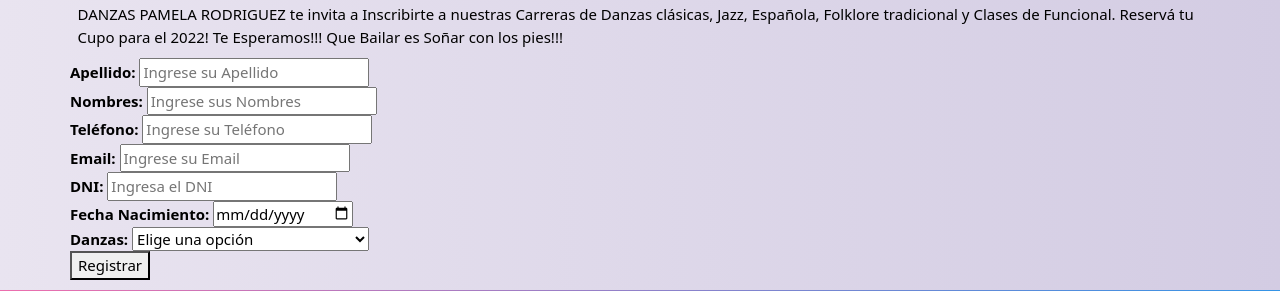
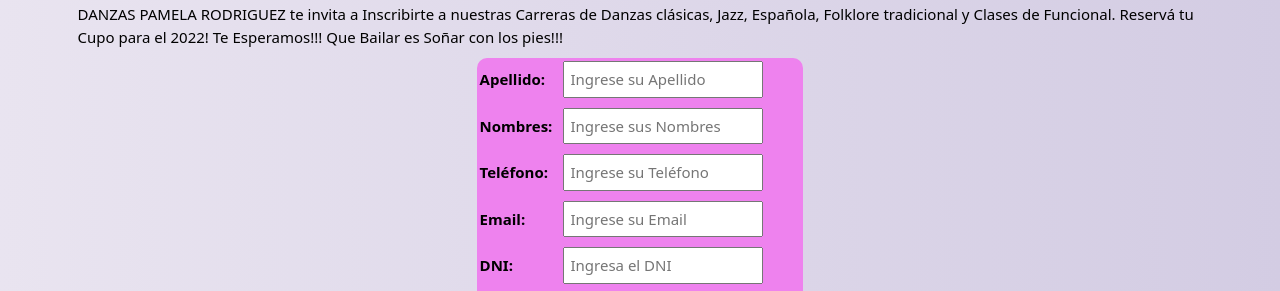
Before and after one commit to lucasmemox/danzasPamelaRodriguez, a website: page paginas/inscripciones.html in a window 1280 px wide. Shown: the part 415-706 px from the top of the page. Drawn offline with nearby package versions, Linux system fonts and the light colour scheme.

Commit message:
agrego estilo al form de html inscripcion

```diff
--- a/css/maquetado.css
+++ b/css/maquetado.css
@@ -677,6 +677,66 @@ body {
   align-self: center;
 }
 
+.div-form-inscripcion {
+  width: 300%;
+  /* Sin ancho no puedo centrar el formulario */
+  max-width: 600px;
+  /* Máximo ancho posible para el formulario */
+  margin: 0 auto;
+  /* Centro el formulario */
+  display: flex;
+  flex-direction: column;
+  /*  los elementos se ordenan en el eje vertical */
+  justify-content: center;
+  /* justifica la caja al centro */
+  align-items: center;
+  /* Centrado Para justificar el contenido, según su contenido dentro del contenedor, no todas ocuparan lo mismo */
+}
+
+.form-inscripcion {
+  background-color: violet;
+  padding: 3px;
+  /* separamos los bordes del form del resto de elementos */
+  border-radius: 10px;
+  /* Redondeo los bordes del formulario */
+}
+
+.form-inscripcion input,
+textarea {
+  padding: 5px;
+  /* Separamos la letra del interior (contenido) en los inputs de los bordes */
+  display: inline-block;
+  width: 200px;
+  margin-bottom: 10px;
+
+}
+
+.form-inscripcion label {
+  display: inline-block;
+  /* Alineo los label con respecto a los imputs*/
+  width: 80px;
+  /* Distancia entre label e imputs en este caso*/
+}
+
+.form-inscripcion button {
+  margin-top: 20px;
+  /* Hago margen individual para el contenedor del botón */
+  width: 40%;
+  margin-left: 30%;
+  background-color: rgb(96, 160, 219);
+  border-radius: 10px;
+}
+
+.form-inscripcion fieldset {
+  border-radius: 10px;
+}
+
+.form-inscripcion legend,
+h3 {
+  margin-left: 30%;
+}
+
+
 /*CONTACTO HTML*/
 .contenedor-contacto-grid {
   display: grid;
--- a/scss/_variables.scss
+++ b/scss/_variables.scss
@@ -5,5 +5,6 @@ $paletas: (
    'primario': rgb(26,11,107),
    'secundario': rgb(12,204,70),
    'hecho': rgb(40,192,40),
+   'peligro': rgb(231,47,56)
 
 )
```
